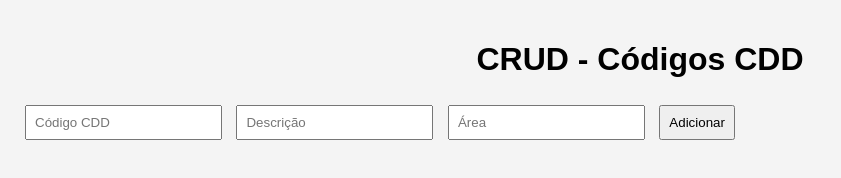
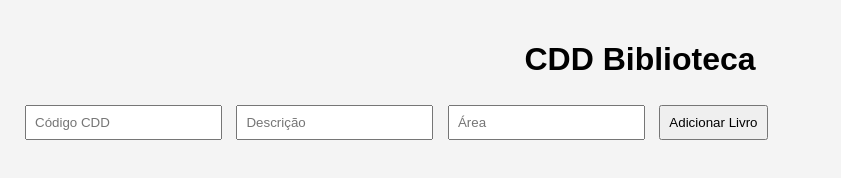
Before and after one commit to amandarga/crud-bibliotecario, a plain HTML site: page frontend/index.html in a window 1280 px wide. Shown: the whole page, without its empty margins (0-841 px from the left). Drawn offline with Linux system fonts and the light colour scheme; no server answers.

Commit message:
Ajustando nomes

```diff
--- a/frontend/index.html
+++ b/frontend/index.html
@@ -3,17 +3,17 @@
 <head>
     <meta charset="UTF-8">
     <meta name="viewport" content="width=device-width, initial-scale=1.0">
-    <title>CRUD CDD</title>
+    <title>CDD Biblioteca</title>
     <link rel="stylesheet" href="style.css">
 </head>
 <body>
-    <h1>CRUD - Códigos CDD</h1>
+    <h1>CDD Biblioteca</h1>
     <div id="app">
         <form id="cddForm">
             <input type="text" id="codigo" placeholder="Código CDD" required>
             <input type="text" id="descricao" placeholder="Descrição" required>
             <input type="text" id="area" placeholder="Área" required>
-            <button type="submit">Adicionar</button>
+            <button type="submit">Adicionar Livro</button>
         </form>
         <ul id="cddList"></ul>
     </div>
```
